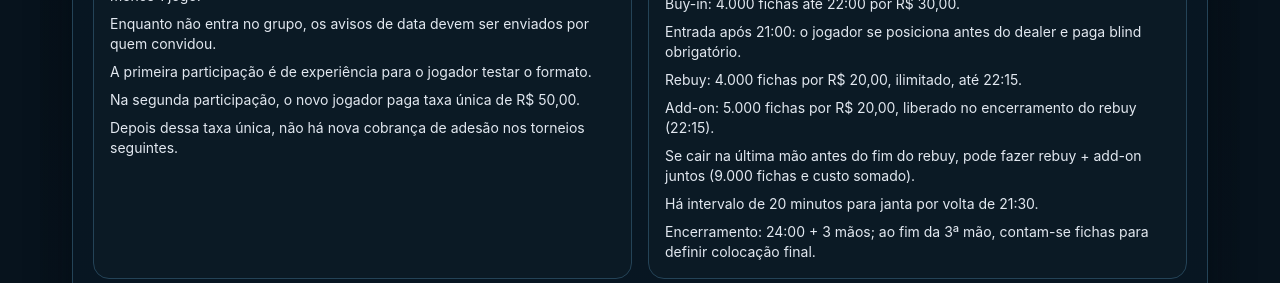
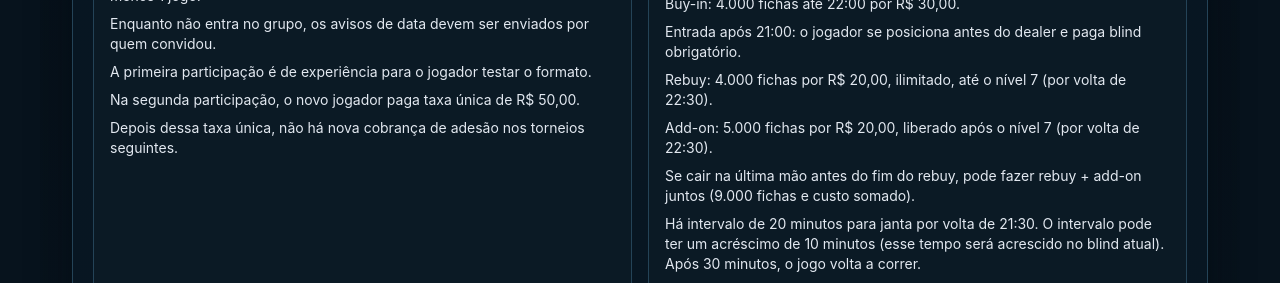
Before and after one commit to diegolsouza/poker-app, a React (Vite) app: page /regras in a window 1280 px wide. Shown: the part 517-800 px from the top of the page. Built offline with nearby package versions, Linux system fonts and the light colour scheme; no server answers; the database is empty.

Commit message:
atualização regras

```diff
--- a/src/pages/Regras.tsx
+++ b/src/pages/Regras.tsx
@@ -147,11 +147,11 @@ export default function Regras() {
                 <li>Quem chegar até 20:00 no salão recebe bônus de 1.000 fichas.</li>
                 <li>Buy-in: 4.000 fichas até 22:00 por {valorBuyIn}.</li>
                 <li>Entrada após 21:00: o jogador se posiciona antes do dealer e paga blind obrigatório.</li>
-                <li>Rebuy: 4.000 fichas por {valorRebuy}, ilimitado, até 22:15.</li>
-                <li>Add-on: 5.000 fichas por {valorAddOn}, liberado no encerramento do rebuy (22:15).</li>
+                <li>Rebuy: 4.000 fichas por {valorRebuy}, ilimitado, até o nível 7 (por volta de 22:30).</li>
+                <li>Add-on: 5.000 fichas por {valorAddOn}, liberado após o nível 7 (por volta de 22:30).</li>
                 <li>Se cair na última mão antes do fim do rebuy, pode fazer rebuy + add-on juntos (9.000 fichas e custo somado).</li>
-                <li>Há intervalo de 20 minutos para janta por volta de 21:30.</li>
-                <li>Encerramento: 24:00 + 3 mãos; ao fim da 3ª mão, contam-se fichas para definir colocação final.</li>
+                <li>Há intervalo de 20 minutos para janta por volta de 21:30. O intervalo pode ter um acréscimo de 10 minutos (esse tempo será acrescido no blind atual). Após 30 minutos, o jogo volta a correr.</li>
+                <li>Encerramento: após o nível 10 (por volta de 24:00) + 3 mãos; ao fim da 3ª mão, contam-se fichas para definir colocação final.</li>
               </ul>
             </article>
 
```
